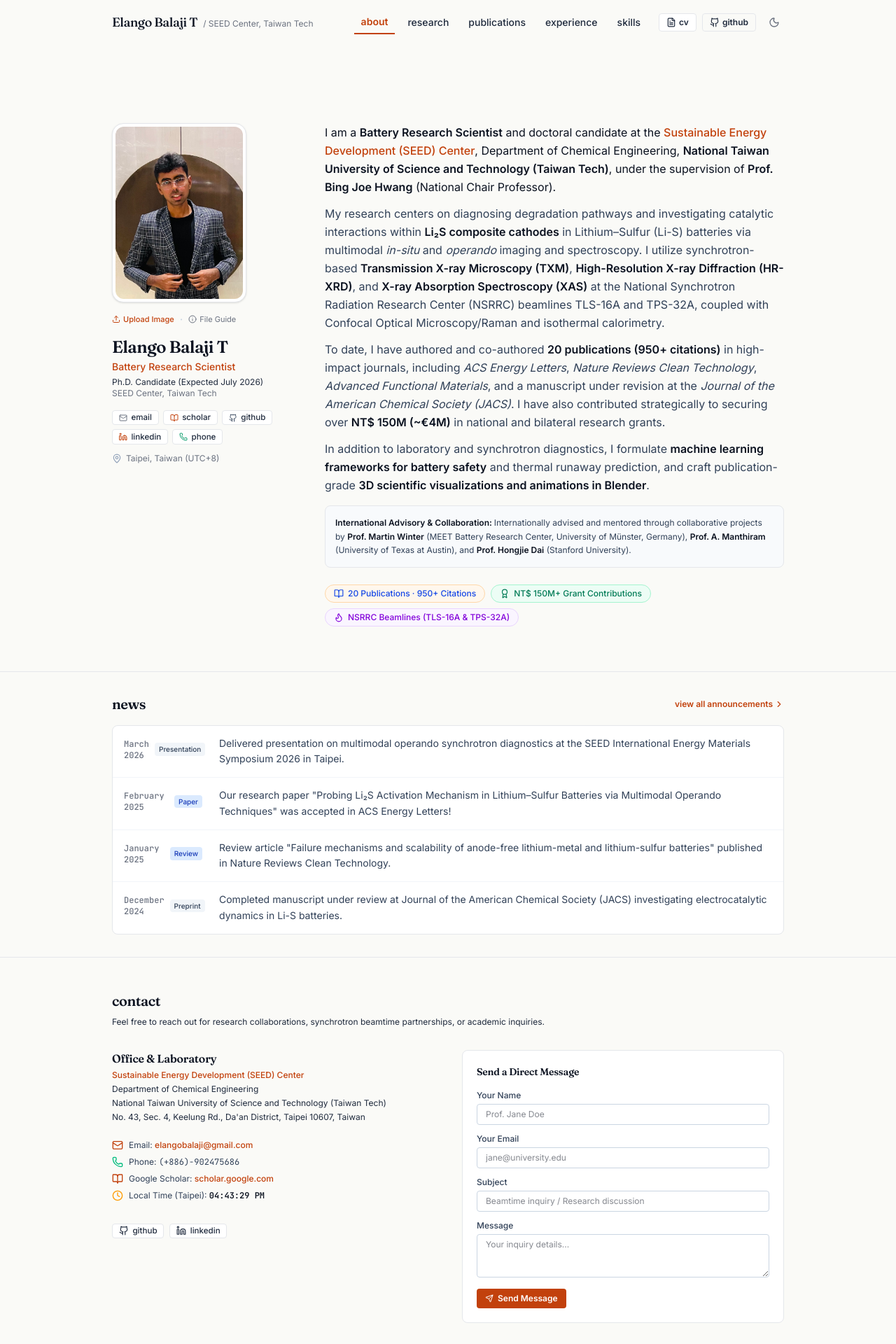
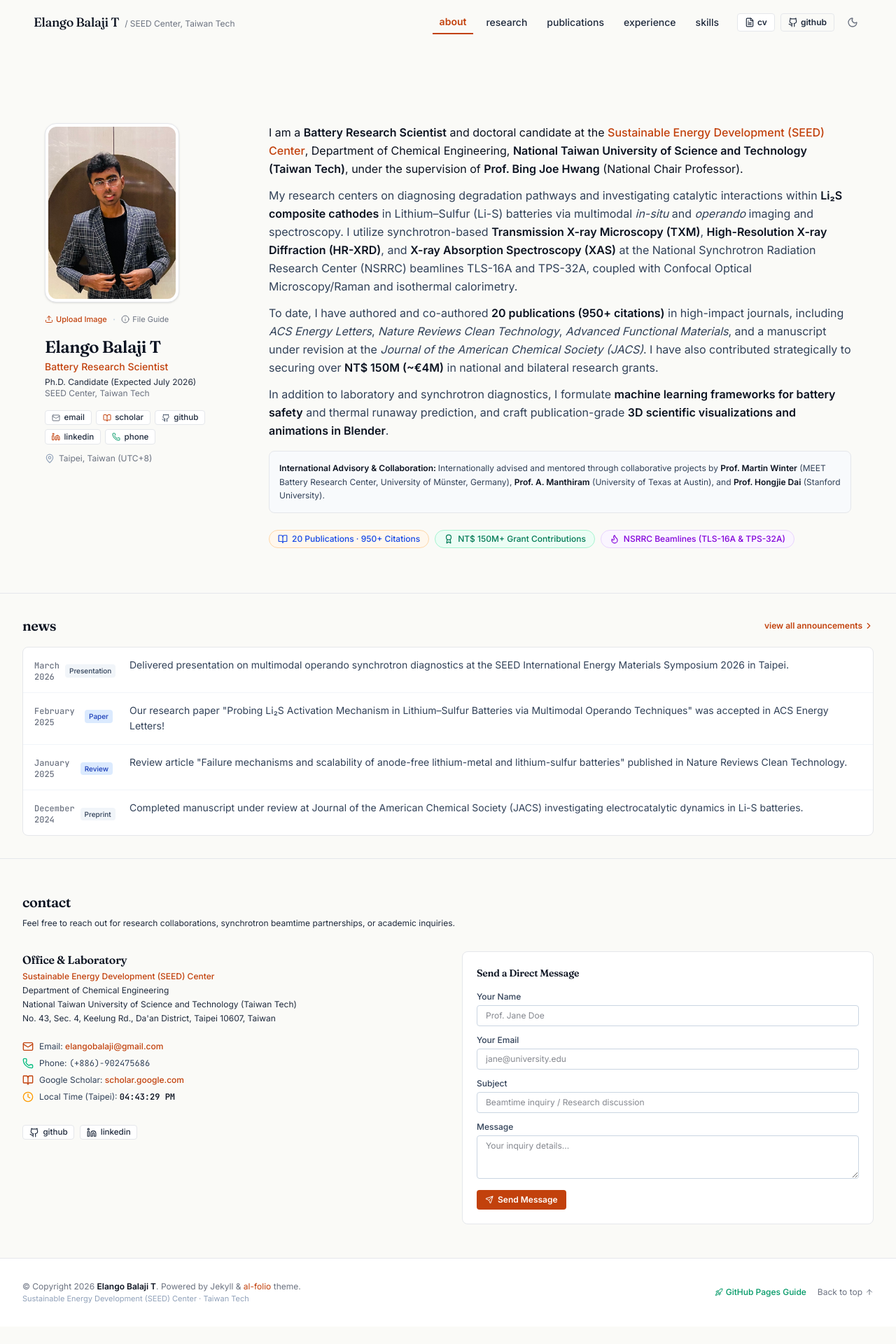
Before and after one commit to elangobalaji/dr.elango.balaji, a React (Vite) app: page / in a window 1280 px wide. Shown: the top 1920 px of the page at 70% size. After the commit the page ends 1895 px from the top, so only its background shows below. Built offline with nearby package versions, Linux system fonts and the light colour scheme.

Commit message:
style: increase global layout container width
Update layout containers across components to expand the site's maximum width from 5xl to 7xl, providing a more spacious reading experience.

```diff
--- a/src/components/Contact.tsx
+++ b/src/components/Contact.tsx
@@ -57,7 +57,7 @@ export const Contact: React.FC<ContactProps> = ({ profile, isDark }) => {
 
   return (
     <section id="contact" className="py-12 border-t border-rule dark:border-slate-800">
-      <div className="max-w-5xl mx-auto px-4 sm:px-6 lg:px-8">
+      <div className="max-w-7xl mx-auto px-4 sm:px-6 lg:px-8">
         <h2 className="text-xl font-bold tracking-tight text-ink dark:text-white mb-2">
           contact
         </h2>
--- a/src/components/Experience.tsx
+++ b/src/components/Experience.tsx
@@ -15,7 +15,7 @@ export const Experience: React.FC<ExperienceProps> = ({
 }) => {
   return (
     <section id="experience" className="py-12 border-t border-rule dark:border-slate-800">
-      <div className="max-w-5xl mx-auto px-4 sm:px-6 lg:px-8">
+      <div className="max-w-7xl mx-auto px-4 sm:px-6 lg:px-8">
         <h2 className="text-xl font-bold tracking-tight text-ink dark:text-white mb-8">
           experience & education
         </h2>
--- a/src/components/Footer.tsx
+++ b/src/components/Footer.tsx
@@ -19,7 +19,7 @@ export const Footer: React.FC<FooterProps> = ({ profile, isDark, onOpenDeployGui
         isDark ? 'bg-slate-900 border-slate-800 text-slate-400' : 'bg-surface border-rule text-muted'
       }`}
     >
-      <div className="max-w-5xl mx-auto px-4 sm:px-6 lg:px-8 flex flex-col sm:flex-row items-center justify-between gap-4">
+      <div className="max-w-7xl mx-auto px-4 sm:px-6 lg:px-8 flex flex-col sm:flex-row items-center justify-between gap-4">
         {/* al-folio classic copyright line */}
         <div className="text-center sm:text-left">
           <p>
--- a/src/components/Hero.tsx
+++ b/src/components/Hero.tsx
@@ -81,9 +81,9 @@ export const Hero: React.FC<HeroProps> = ({
 
   return (
     <section id="about" className="pt-24 pb-12 sm:pt-28 sm:pb-16">
-      <div className="max-w-5xl mx-auto px-4 sm:px-6 lg:px-8">
+      <div className="w-full max-w-[1440px] mx-auto px-4 sm:px-8 lg:px-12 xl:px-16">
         {/* Profile Card & Bio in al-folio layout */}
-        <div className="flex flex-col md:flex-row gap-8 md:gap-12 items-start">
+        <div className="flex flex-col md:flex-row gap-8 md:gap-16 items-start">
           {/* Profile Sidebar / Card (al-folio style) */}
           <div className="w-full md:w-64 shrink-0 flex flex-col items-center md:items-start text-center md:text-left">
             {/* Scholar Avatar / Profile Picture */}
--- a/src/components/Navbar.tsx
+++ b/src/components/Navbar.tsx
@@ -60,7 +60,7 @@ export const Navbar: React.FC<NavbarProps> = ({
           : 'bg-paper/80 border-b border-transparent'
       }`}
     >
-      <div className="max-w-5xl mx-auto px-4 sm:px-6 lg:px-8">
+      <div className="w-full mx-auto px-4 sm:px-6 lg:px-8 xl:px-12">
         <div className="flex items-center justify-between h-16">
           {/* Brand / Name on Left (al-folio style) */}
           <NavLink
--- a/src/components/News.tsx
+++ b/src/components/News.tsx
@@ -13,7 +13,7 @@ export const News: React.FC<NewsProps> = ({ news, isDark }) => {
 
   return (
     <section id="news" className="py-8 border-t border-rule dark:border-slate-800">
-      <div className="max-w-5xl mx-auto px-4 sm:px-6 lg:px-8">
+      <div className="max-w-7xl mx-auto px-4 sm:px-6 lg:px-8">
         <div className="flex items-center justify-between mb-4">
           <div className="flex items-center space-x-2">
             <h2 className="text-xl font-bold tracking-tight text-ink dark:text-white">
--- a/src/components/Projects.tsx
+++ b/src/components/Projects.tsx
@@ -36,7 +36,7 @@ export const Projects: React.FC<ProjectsProps> = ({ projects, isDark }) => {
 
   return (
     <section id="research" className="py-12 border-t border-rule dark:border-slate-800">
-      <div className="max-w-5xl mx-auto px-4 sm:px-6 lg:px-8">
+      <div className="max-w-7xl mx-auto px-4 sm:px-6 lg:px-8">
         <div className="flex flex-col sm:flex-row sm:items-baseline justify-between mb-6 gap-3">
           <div>
             <h2 className="text-xl font-bold tracking-tight text-ink dark:text-white">
--- a/src/components/Publications.tsx
+++ b/src/components/Publications.tsx
@@ -99,7 +99,7 @@ export const Publications: React.FC<PublicationsProps> = ({
 
   return (
     <section id="publications" className="py-12 border-t border-rule dark:border-slate-800">
-      <div className="max-w-5xl mx-auto px-4 sm:px-6 lg:px-8">
+      <div className="max-w-7xl mx-auto px-4 sm:px-6 lg:px-8">
         {/* Section Navigation Tabs (al-folio style) */}
         <div className="flex flex-col sm:flex-row sm:items-center justify-between mb-6 pb-2 border-b border-rule dark:border-slate-800 gap-4">
           <div className="flex items-center space-x-6">
--- a/src/components/Skills.tsx
+++ b/src/components/Skills.tsx
@@ -49,7 +49,7 @@ export const Skills: React.FC<SkillsProps> = ({ skills, isDark }) => {
 
   return (
     <section id="skills" className="py-12 border-t border-rule dark:border-slate-800">
-      <div className="max-w-5xl mx-auto px-4 sm:px-6 lg:px-8">
+      <div className="max-w-7xl mx-auto px-4 sm:px-6 lg:px-8">
         <h2 className="text-xl font-bold tracking-tight text-ink dark:text-white mb-2">
           skills & diagnostics
         </h2>
```
